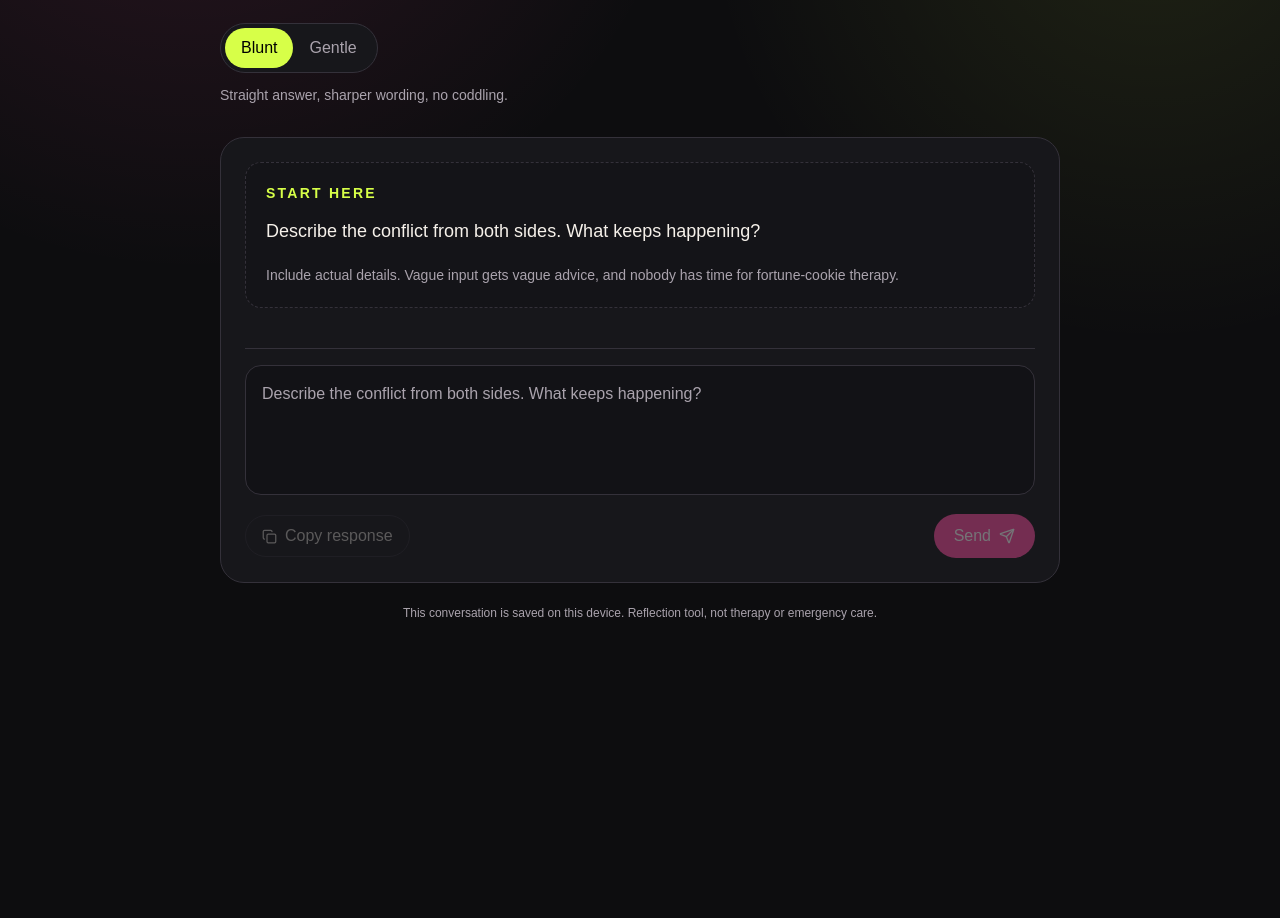
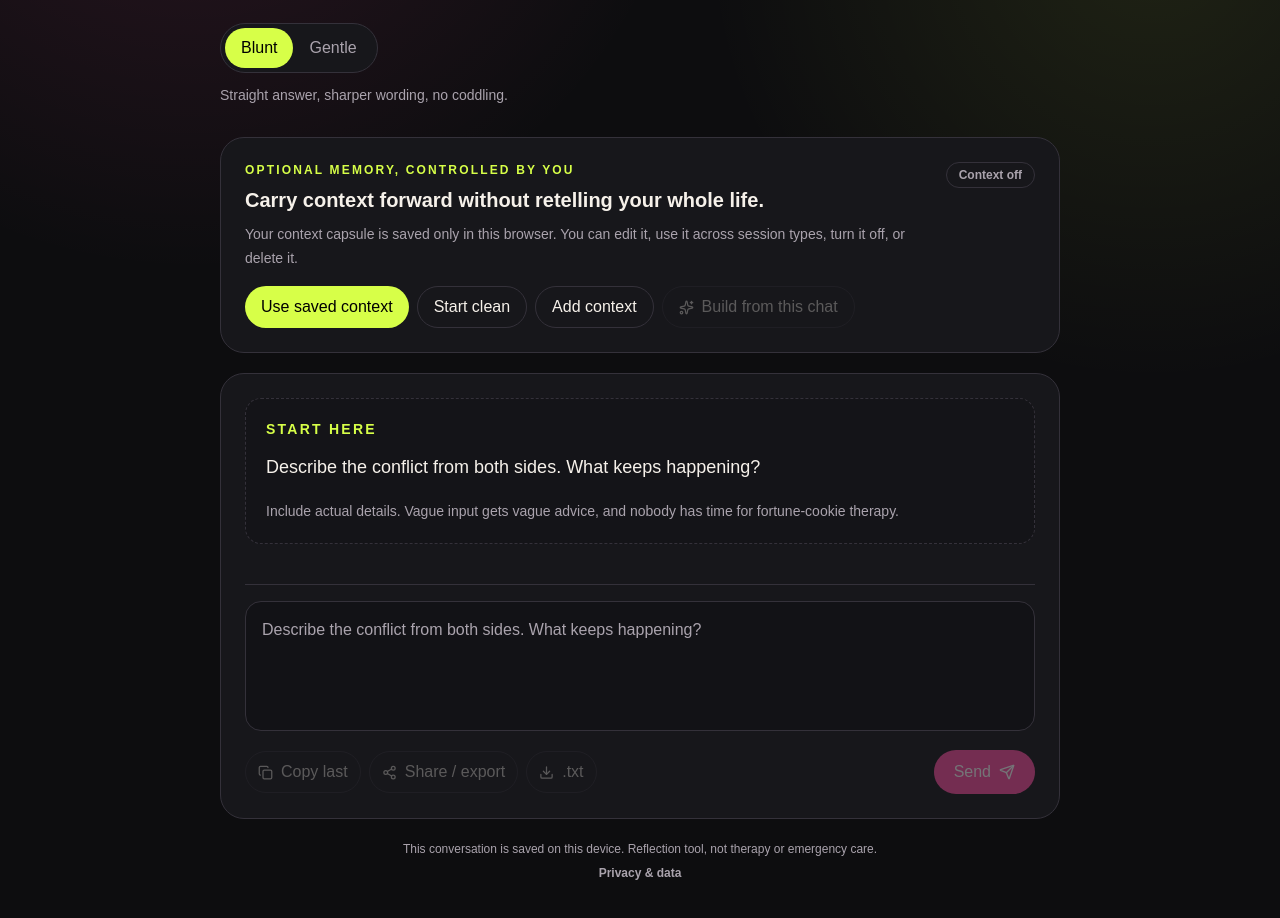
Before and after one commit to tvsketch/Therapissed, a Next.js app: page /session/couples in a window 1280 px wide. Shown: the part 240-1158 px from the top of the page. Before the commit the page ends 903 px from the top, so only its background shows below. Built offline with nearby package versions, Linux system fonts and the light colour scheme.

Commit message:
Add export, clean-slate, and user-controlled context tools

```diff
--- a/app/session/[mode]/session-client.tsx
+++ b/app/session/[mode]/session-client.tsx
@@ -2,7 +2,7 @@
 
 import Link from "next/link";
 import { FormEvent, useEffect, useMemo, useRef, useState } from "react";
-import { ArrowLeft, Copy, RotateCcw, Send } from "lucide-react";
+import { ArrowLeft, Copy, Download, RotateCcw, Send, Share2, Sparkles, Trash2 } from "lucide-react";
 import type { SessionMode } from "@/lib/modes";
 
 type Message = {
@@ -15,19 +15,28 @@ type Persona = "blunt" | "gentle";
 type StoredSession = {
   messages: Message[];
   persona: Persona;
+  contextEnabled?: boolean;
 };
+
+const CONTEXT_KEY = "therapissed:reflection-context";
 
 export default function SessionClient({ mode }: { mode: SessionMode }) {
   const [messages, setMessages] = useState<Message[]>([]);
   const [persona, setPersona] = useState<Persona>("blunt");
   const [input, setInput] = useState("");
   const [loading, setLoading] = useState(false);
+  const [summarizing, setSummarizing] = useState(false);
   const [error, setError] = useState("");
+  const [notice, setNotice] = useState("");
   const [hydrated, setHydrated] = useState(false);
+  const [contextEnabled, setContextEnabled] = useState(false);
+  const [contextText, setContextText] = useState("");
+  const [showContext, setShowContext] = useState(false);
   const endRef = useRef<HTMLDivElement | null>(null);
 
   const storageKey = useMemo(() => `therapissed:session:${mode.slug}`, [mode.slug]);
   const canSend = useMemo(() => input.trim().length > 0 && !loading, [input, loading]);
+  const hasMessages = messages.length > 0;
 
   useEffect(() => {
     try {
@@ -47,7 +56,13 @@ export default function SessionClient({ mode }: { mode: SessionMode }) {
         if (parsed.persona === "blunt" || parsed.persona === "gentle") {
           setPersona(parsed.persona);
         }
+        if (typeof parsed.contextEnabled === "boolean") {
+          setContextEnabled(parsed.contextEnabled);
+        }
       }
+
+      const savedContext = window.localStorage.getItem(CONTEXT_KEY);
+      if (savedContext) setContextText(savedContext);
     } catch {
       window.localStorage.removeItem(storageKey);
     } finally {
@@ -57,8 +72,20 @@ export default function SessionClient({ mode }: { mode: SessionMode }) {
 
   useEffect(() => {
     if (!hydrated) return;
-    window.localStorage.setItem(storageKey, JSON.stringify({ messages, persona } satisfies StoredSession));
-  }, [hydrated, messages, persona, storageKey]);
+    window.localStorage.setItem(
+      storageKey,
+      JSON.stringify({ messages, persona, contextEnabled } satisfies StoredSession),
+    );
+  }, [hydrated, messages, persona, contextEnabled, storageKey]);
+
+  useEffect(() => {
+    if (!hydrated) return;
+    if (contextText.trim()) {
+      window.localStorage.setItem(CONTEXT_KEY, contextText);
+    } else {
+      window.localStorage.removeItem(CONTEXT_KEY);
+    }
+  }, [hydrated, contextText]);
 
   useEffect(() => {
     endRef.current?.scrollIntoView({ behavior: "smooth", block: "end" });
@@ -73,13 +100,19 @@ export default function SessionClient({ mode }: { mode: SessionMode }) {
     setMessages(nextMessages);
     setInput("");
     setError("");
+    setNotice("");
     setLoading(true);
 
     try {
       const response = await fetch("/api/session", {
         method: "POST",
         headers: { "Content-Type": "application/json" },
-        body: JSON.stringify({ mode: mode.slug, persona, messages: nextMessages }),
+        body: JSON.stringify({
+          mode: mode.slug,
+          persona,
+          messages: nextMessages,
+          context: contextEnabled ? contextText.trim() : "",
+        }),
       });
 
       const data = (await response.json()) as { message?: string; error?: string };
@@ -92,16 +125,119 @@ export default function SessionClient({ mode }: { mode: SessionMode }) {
     }
   }
 
+  function buildExportText() {
+    const transcript = messages
+      .map((message) => `${message.role === "user" ? "You" : "Therapissed"}:\n${message.content}`)
+      .join("\n\n");
+
+    const contextBlock =
+      contextEnabled && contextText.trim()
+        ? `\n\nSaved context used in this session:\n${contextText.trim()}`
+        : "";
+
+    return `Therapissed — ${mode.title}\nExported ${new Date().toLocaleString()}${contextBlock}\n\n${transcript}`;
+  }
+
   async function copyLastResponse() {
     const last = [...messages].reverse().find((message) => message.role === "assistant");
-    if (last) await navigator.clipboard.writeText(last.content);
+    if (!last) return;
+    await navigator.clipboard.writeText(last.content);
+    setNotice("Last response copied.");
+  }
+
+  async function shareSession() {
+    if (!hasMessages) return;
+    const text = buildExportText();
+
+    try {
+      if (navigator.share) {
+        await navigator.share({
+          title: `Therapissed — ${mode.title}`,
+          text,
+        });
+        setNotice("Shared from your device.");
+      } else {
+        await navigator.clipboard.writeText(text);
+        setNotice("Sharing is not supported here, so the full session was copied instead.");
+      }
+    } catch (caught) {
+      if (caught instanceof Error && caught.name === "AbortError") return;
+      setError("Could not open the share sheet. Try Download .txt instead.");
+    }
+  }
+
+  function downloadSession() {
+    if (!hasMessages) return;
+    const blob = new Blob([buildExportText()], { type: "text/plain;charset=utf-8" });
+    const url = URL.createObjectURL(blob);
+    const anchor = document.createElement("a");
+    const date = new Date().toISOString().slice(0, 10);
+
+    anchor.href = url;
+    anchor.download = `therapissed-${mode.slug}-${date}.txt`;
+    document.body.appendChild(anchor);
+    anchor.click();
+    anchor.remove();
+    URL.revokeObjectURL(url);
+    setNotice("Session exported as a text file.");
+  }
+
+  async function createContextSummary() {
+    if (!hasMessages || summarizing) return;
+
+    setSummarizing(true);
+    setError("");
+    setNotice("");
+
+    try {
+      const response = await fetch("/api/context-summary", {
+        method: "POST",
+        headers: { "Content-Type": "application/json" },
+        body: JSON.stringify({ messages }),
+      });
+
+      const data = (await response.json()) as { summary?: string; error?: string };
+      if (!response.ok || !data.summary) {
+        throw new Error(data.error || "Could not build the context capsule.");
+      }
+
+      setContextText(data.summary);
+      setContextEnabled(true);
+      setShowContext(true);
+      setNotice("Context capsule built. Edit anything you want before using it elsewhere.");
+    } catch (caught) {
+      setError(caught instanceof Error ? caught.message : "Could not build the context capsule.");
+    } finally {
+      setSummarizing(false);
+    }
   }
 
   function startNewSession() {
     setMessages([]);
     setInput("");
     setError("");
+    setNotice("");
     window.localStorage.removeItem(storageKey);
+  }
+
+  function startClean() {
+    if (hasMessages && !window.confirm("Clear this session and continue without saved context?")) return;
+    setMessages([]);
+    setInput("");
+    setError("");
+    setNotice("Clean slate started. Your saved context still exists, but it is turned off.");
+    setContextEnabled(false);
+    window.localStorage.removeItem(storageKey);
+  }
+
+  function deleteSavedContext() {
+    if (!contextText.trim()) return;
+    if (!window.confirm("Delete your saved context capsule from this browser?")) return;
+    setContextText("");
+    setContextEnabled(false);
+    setShowContext(false);
+    window.localStorage.removeItem(CONTEXT_KEY);
+    setNotice("Saved context deleted from this browser.");
   }
 
   return (
@@ -110,7 +246,11 @@ export default function SessionClient({ mode }: { mode: SessionMode }) {
         <Link href="/" className="inline-flex items-center gap-2 font-bold text-[var(--muted)] hover:text-white">
           <ArrowLeft size={18} /> Home
         </Link>
-        <button type="button" onClick={startNewSession} className="inline-flex items-center gap-2 rounded-full border border-[var(--line)] px-3 py-2 text-sm font-bold hover:bg-[var(--surface)]">
+        <button
+          type="button"
+          onClick={startNewSession}
+          className="inline-flex items-center gap-2 rounded-full border border-[var(--line)] px-3 py-2 text-sm font-bold hover:bg-[var(--surface)]"
+        >
           <RotateCcw size={15} /> New session
         </button>
       </header>
@@ -121,14 +261,97 @@ export default function SessionClient({ mode }: { mode: SessionMode }) {
         <p className="mt-4 max-w-2xl text-lg leading-8 text-[var(--muted)]">{mode.description}</p>
 
         <div className="mt-6 inline-flex rounded-full border border-[var(--line)] bg-[var(--surface)] p-1" role="group" aria-label="Response style">
-          <button type="button" onClick={() => setPersona("blunt")} aria-pressed={persona === "blunt"} className={`rounded-full px-4 py-2 text-sm font-black transition ${persona === "blunt" ? "bg-[var(--acid)] text-black" : "text-[var(--muted)] hover:text-white"}`}>
+          <button
+            type="button"
+            onClick={() => setPersona("blunt")}
+            aria-pressed={persona === "blunt"}
+            className={`rounded-full px-4 py-2 text-sm font-black transition ${persona === "blunt" ? "bg-[var(--acid)] text-black" : "text-[var(--muted)] hover:text-white"}`}
+          >
             Blunt
           </button>
-          <button type="button" onClick={() => setPersona("gentle")} aria-pressed={persona === "gentle"} className={`rounded-full px-4 py-2 text-sm font-black transition ${persona === "gentle" ? "bg-[var(--pink)] text-white" : "text-[var(--muted)] hover:text-white"}`}>
+          <button
+            type="button"
+            onClick={() => setPersona("gentle")}
+            aria-pressed={persona === "gentle"}
+            className={`rounded-full px-4 py-2 text-sm font-black transition ${persona === "gentle" ? "bg-[var(--pink)] text-white" : "text-[var(--muted)] hover:text-white"}`}
+          >
             Gentle
           </button>
         </div>
-        <p className="mt-3 text-sm text-[var(--muted)]">{persona === "blunt" ? "Straight answer, sharper wording, no coddling." : "Same honesty, softer delivery, less verbal sandpaper."}</p>
+        <p className="mt-3 text-sm text-[var(--muted)]">
+          {persona === "blunt" ? "Straight answer, sharper wording, no coddling." : "Same honesty, softer delivery, less verbal sandpaper."}
+        </p>
+      </section>
+
+      <section className="mb-5 rounded-3xl border border-[var(--line)] bg-[var(--surface)] p-5 sm:p-6">
+        <div className="flex flex-wrap items-start justify-between gap-4">
+          <div className="max-w-2xl">
+            <p className="text-xs font-bold uppercase tracking-[0.18em] text-[var(--acid)]">Optional memory, controlled by you</p>
+            <h2 className="mt-2 text-xl font-black">Carry context forward without retelling your whole life.</h2>
+            <p className="mt-2 text-sm leading-6 text-[var(--muted)]">
+              Your context capsule is saved only in this browser. You can edit it, use it across session types, turn it off, or delete it.
+            </p>
+          </div>
+          <span className={`rounded-full px-3 py-1 text-xs font-black ${contextEnabled && contextText.trim() ? "bg-[var(--acid)] text-black" : "border border-[var(--line)] text-[var(--muted)]"}`}>
+            {contextEnabled && contextText.trim() ? "Context on" : "Context off"}
+          </span>
+        </div>
+
+        <div className="mt-4 flex flex-wrap gap-2">
+          <button
+            type="button"
+            onClick={() => {
+              if (!contextText.trim()) setShowContext(true);
+              setContextEnabled(true);
+            }}
+            className="rounded-full bg-[var(--acid)] px-4 py-2 text-sm font-black text-black"
+          >
+            Use saved context
+          </button>
+          <button
+            type="button"
+            onClick={startClean}
+            className="rounded-full border border-[var(--line)] px-4 py-2 text-sm font-bold hover:bg-[var(--surface-soft)]"
+          >
+            Start clean
+          </button>
+          <button
+            type="button"
+            onClick={() => setShowContext((current) => !current)}
+            className="rounded-full border border-[var(--line)] px-4 py-2 text-sm font-bold hover:bg-[var(--surface-soft)]"
+          >
+            {showContext ? "Hide context" : contextText.trim() ? "Edit context" : "Add context"}
+          </button>
+          <button
+            type="button"
+            onClick={createContextSummary}
+            disabled={!hasMessages || summarizing}
+            className="inline-flex items-center gap-2 rounded-full border border-[var(--line)] px-4 py-2 text-sm font-bold disabled:cursor-not-allowed disabled:opacity-30"
+          >
+            <Sparkles size={15} /> {summarizing ? "Building…" : "Build from this chat"}
+          </button>
+        </div>
+
+        {showContext && (
+          <div className="mt-4">
+            <textarea
+              value={contextText}
+              onChange={(event) => setContextText(event.target.value)}
+              rows={7}
+              maxLength={3000}
+              placeholder="Add the background you do not want to explain every time. Keep only what is actually useful."
+              className="w-full resize-y rounded-2xl border border-[var(--line)] bg-black/20 p-4 text-sm leading-6 text-white outline-none placeholder:text-[var(--muted)] focus:border-[var(--acid)]"
+            />
+            <div className="mt-2 flex flex-wrap items-center justify-between gap-3 text-xs text-[var(--muted)]">
+              <span>{contextText.length}/3000 · Saved automatically in this browser.</span>
+              {contextText.trim() && (
+                <button type="button" onClick={deleteSavedContext} className="inline-flex items-center gap-1.5 font-bold text-red-300 hover:text-red-200">
+                  <Trash2 size={13} /> Delete saved context
+                </button>
+              )}
+            </div>
+          </div>
+        )}
       </section>
 
       <section className="flex flex-col rounded-3xl border border-[var(--line)] bg-[var(--surface)] p-4 sm:p-6">
@@ -137,38 +360,88 @@ export default function SessionClient({ mode }: { mode: SessionMode }) {
             <div className="rounded-2xl border border-dashed border-[var(--line)] bg-black/10 p-5">
               <p className="text-sm font-bold uppercase tracking-[0.16em] text-[var(--acid)]">Start here</p>
               <p className="mt-3 text-lg leading-8">{mode.opener}</p>
-              <p className="mt-4 text-sm leading-6 text-[var(--muted)]">Include actual details. Vague input gets vague advice, and nobody has time for fortune-cookie therapy.</p>
+              <p className="mt-4 text-sm leading-6 text-[var(--muted)]">
+                Include actual details. Vague input gets vague advice, and nobody has time for fortune-cookie therapy.
+              </p>
             </div>
           ) : (
             messages.map((message, index) => (
               <div key={`${message.role}-${index}`} className={`flex ${message.role === "user" ? "justify-end" : "justify-start"}`}>
-                <div className={`max-w-[88%] whitespace-pre-wrap rounded-2xl px-4 py-3 leading-7 sm:max-w-[78%] ${message.role === "user" ? "bg-[var(--acid)] text-black" : "border border-[var(--line)] bg-[var(--surface-soft)] text-[var(--foreground)]"}`}>
+                <div
+                  className={`max-w-[88%] whitespace-pre-wrap rounded-2xl px-4 py-3 leading-7 sm:max-w-[78%] ${message.role === "user" ? "bg-[var(--acid)] text-black" : "border border-[var(--line)] bg-[var(--surface-soft)] text-[var(--foreground)]"}`}
+                >
                   {message.content}
                 </div>
               </div>
             ))
           )}
 
-          {loading && <div className="flex justify-start"><div className="rounded-2xl border border-[var(--line)] bg-[var(--surface-soft)] px-4 py-3 text-[var(--muted)]">Untangling the bullshit…</div></div>}
+          {loading && (
+            <div className="flex justify-start">
+              <div className="rounded-2xl border border-[var(--line)] bg-[var(--surface-soft)] px-4 py-3 text-[var(--muted)]">
+                Untangling the bullshit…
+              </div>
+            </div>
+          )}
           <div ref={endRef} />
         </div>
 
         {error && <p className="mb-3 rounded-xl border border-red-500/40 bg-red-500/10 p-3 text-sm text-red-200">{error}</p>}
+        {notice && <p className="mb-3 rounded-xl border border-[var(--line)] bg-black/10 p-3 text-sm text-[var(--muted)]">{notice}</p>}
 
         <form onSubmit={submit} className="border-t border-[var(--line)] pt-4">
-          <textarea value={input} onChange={(event) => setInput(event.target.value)} placeholder={mode.opener} rows={4} maxLength={5000} className="w-full resize-none rounded-2xl border border-[var(--line)] bg-black/20 p-4 leading-7 text-white outline-none placeholder:text-[var(--muted)] focus:border-[var(--acid)]" />
-          <div className="mt-3 flex items-center justify-between gap-3">
-            <button type="button" onClick={copyLastResponse} disabled={!messages.some((message) => message.role === "assistant")} className="inline-flex items-center gap-2 rounded-full border border-[var(--line)] px-4 py-2 text-sm font-bold disabled:cursor-not-allowed disabled:opacity-30">
-              <Copy size={15} /> Copy response
-            </button>
-            <button type="submit" disabled={!canSend} className="inline-flex items-center gap-2 rounded-full bg-[var(--pink)] px-5 py-2.5 font-black text-white disabled:cursor-not-allowed disabled:opacity-40">
+          <textarea
+            value={input}
+            onChange={(event) => setInput(event.target.value)}
+            placeholder={mode.opener}
+            rows={4}
+            maxLength={5000}
+            className="w-full resize-none rounded-2xl border border-[var(--line)] bg-black/20 p-4 leading-7 text-white outline-none placeholder:text-[var(--muted)] focus:border-[var(--acid)]"
+          />
+          <div className="mt-3 flex flex-wrap items-center justify-between gap-3">
+            <div className="flex flex-wrap gap-2">
+              <button
+                type="button"
+                onClick={copyLastResponse}
+                disabled={!messages.some((message) => message.role === "assistant")}
+                className="inline-flex items-center gap-2 rounded-full border border-[var(--line)] px-3 py-2 text-sm font-bold disabled:cursor-not-allowed disabled:opacity-30"
+              >
+                <Copy size={15} /> Copy last
+              </button>
+              <button
+                type="button"
+                onClick={shareSession}
+                disabled={!hasMessages}
+                className="inline-flex items-center gap-2 rounded-full border border-[var(--line)] px-3 py-2 text-sm font-bold disabled:cursor-not-allowed disabled:opacity-30"
+              >
+                <Share2 size={15} /> Share / export
+              </button>
+              <button
+                type="button"
+                onClick={downloadSession}
+                disabled={!hasMessages}
+                className="inline-flex items-center gap-2 rounded-full border border-[var(--line)] px-3 py-2 text-sm font-bold disabled:cursor-not-allowed disabled:opacity-30"
+              >
+                <Download size={15} /> .txt
+              </button>
+            </div>
+            <button
+              type="submit"
+              disabled={!canSend}
+              className="inline-flex items-center gap-2 rounded-full bg-[var(--pink)] px-5 py-2.5 font-black text-white disabled:cursor-not-allowed disabled:opacity-40"
+            >
               Send <Send size={16} />
             </button>
           </div>
         </form>
       </section>
 
-      <p className="py-5 text-center text-xs leading-5 text-[var(--muted)]">This conversation is saved on this device. Reflection tool, not therapy or emergency care.</p>
+      <div className="py-5 text-center text-xs leading-5 text-[var(--muted)]">
+        <p>This conversation is saved on this device. Reflection tool, not therapy or emergency care.</p>
+        <Link href="/privacy" className="mt-1 inline-block font-bold text-[var(--foreground)] underline decoration-[var(--line)] underline-offset-4">
+          Privacy & data
+        </Link>
+      </div>
     </main>
   );
 }
```
